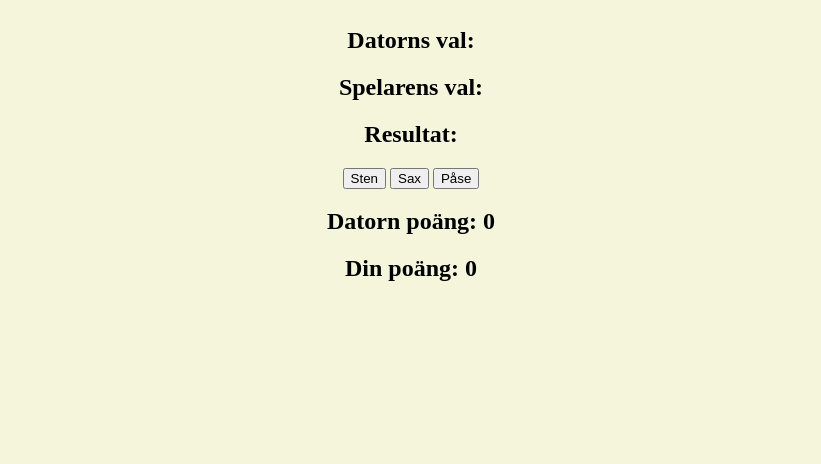
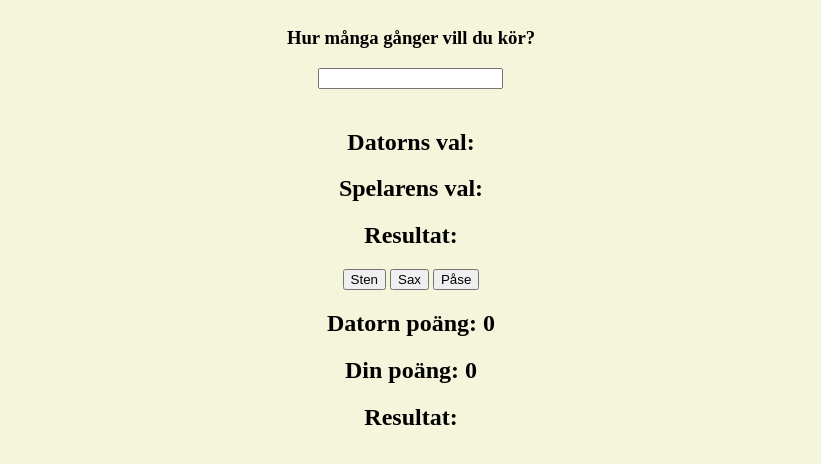
Before and after one commit to ViggoGitHub/Game-website, a plain HTML site: page spelhemsida/rockpaperscissors.html in a window 1280 px wide. Shown: the part 262-726 px from the top of the page, without its empty margins (229-1050 px from the left). Drawn offline with Linux system fonts and the light colour scheme.

Commit message:
Added an input label in sten sax påse for rounds

```diff
--- a/spelhemsida/rockpaperscissors.html
+++ b/spelhemsida/rockpaperscissors.html
@@ -21,6 +21,12 @@
             Reglerna är enkla, sten vinner över sax, sax vinner över påse och påse vinner över sten.
         </p>
 
+        <div class="rounds">
+            <h3>Hur många gånger vill du kör?</h3>
+            <input type="text" id="getRounds">
+        </div>
+
+
         <h2>Datorns val: <span id="computer-choice"></span></h2>
         <h2>Spelarens val: <span id="player-choice"></span></h2>
         <h2>Resultat: <span id="result"></span></h2>
@@ -31,6 +37,7 @@
 
         <h2>Datorn poäng: <span id="computer-point">0</span></h2>
         <h2>Din poäng: <span id="player-point">0</span></h2>
+        <h2>Resultat: <span id="roundDisplay"></span></h2>
     </div>
 
     <script src="rockpaperscissors.js" type="text/javascript"></script>
--- a/spelhemsida/rockpaperscissors.js
+++ b/spelhemsida/rockpaperscissors.js
@@ -4,6 +4,7 @@ let playerChoiceDisplay = document.getElementById("player-choice");
 let resultDisplay = document.getElementById("result");
 let computerPointDisplay = document.getElementById("computer-point");
 let playerPointDisplay = document.getElementById("player-point");
+let rounds = document.getElementById("getRounds");
 let computerChoice;
 let playerChoice;
 let result;
@@ -30,6 +31,7 @@ function paper(){
     generateComputerChoice();
     getResult();
 }
+
 
 function generateComputerChoice(){
     let randomNumber = Math.floor(Math.random() * 3) + 1;
--- a/spelhemsida/style.css
+++ b/spelhemsida/style.css
@@ -53,6 +53,10 @@ li:hover a{
     margin-bottom: 30px;
 }
 
+.rounds{
+    margin-bottom: 40px;
+}
+
 .grid{
    border: 1px solid;
    height: 360px;
```
